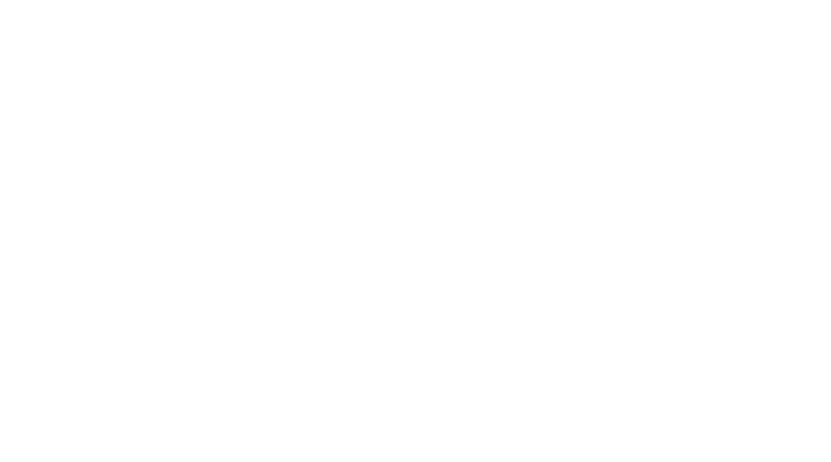
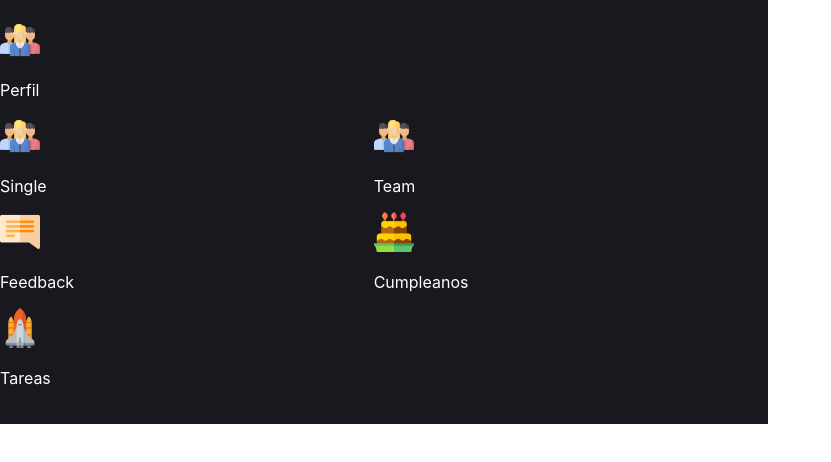
Before and after one commit to eilianacar/HackathonMapWorkEY, a React (Create React App) app: page /Menu in a window 1280 px wide. Shown: the top 462 px of the page, without its empty margins (0-831 px from the left). Built offline with nearby package versions, Linux system fonts and the light colour scheme.

Commit message:
menu lider

```diff
--- a/src/App.jsx
+++ b/src/App.jsx
@@ -16,6 +16,9 @@
 import Login from './views/Login';
 import Resgister from './views/Resgister';
 import Feedback from './leaderViews/FeedBack';
+import Menu  from './components/Menu';
+import Task from './leaderViews/Task';
+
 
 function App() {
   return (
@@ -42,7 +45,7 @@
         <Route path="/Single">
           <SingleLeader/>
         </Route>
-        <Route path="/Team">
+        <Route path="/Profile">
           <Profile/>
         </Route>
         <Route path="/Map">
@@ -69,6 +72,12 @@
         <Route path="/EmployeeFeedBack">
          <EFeedBack/>
         </Route>
+        <Route path="/Menu">
+         <Menu/>
+        </Route>
+        <Route path="/Task">
+         <Task/>
+        </Route>
         <Route exact path="/login" component={ Login } />
         <Route path="/EmployeeMap" component={ EMap } />
         <Route path="/Map" component={ MapLeader } />
--- /dev/null
+++ b/src/components/Menu.jsx
@@ -0,0 +1,62 @@
+import React from 'react'
+import '../css/menu.css';
+import team from '../img/team.png';
+import cake from '../img/cake.png';
+import spaceship from '../img/spaceship.png';
+import message from '../img/message.png';
+import { NavLink} from 'react-router-dom'
+
+const menu = () => {
+    return (
+        <div className="contmenu">
+            <div>
+            <NavLink to='/Profile'>
+            <img src={team} alt='logo' className="logomenu"/>
+            </NavLink>
+             <p className="nameMenu">Perfil</p>
+            </div>
+
+            <div>
+            <NavLink to='/Single'>
+            <img src={team} alt='logo' className="logomenu"/>
+            <p className="nameMenu">Single</p>
+            </NavLink>
+            </div>
+
+            <div>
+            <NavLink to='/Feedback'>
+            <img src={message} alt='logo' className="logomenu"/>
+            <p className="nameMenu">Feedback</p>
+            </NavLink>
+            </div>
+
+            <div>
+            <NavLink to='/Task'>
+            <img src={spaceship} alt='logo' className="logomenu"/>
+            <p className="nameMenu">Tareas</p>
+            </NavLink>
+            </div>
+
+            <div>
+            <NavLink to='/Team'>
+            <img src={team} alt='logo' className="logomenu"/>
+            <p className="nameMenu">Team</p>
+            </NavLink>
+            </div>
+
+            <div>
+            <NavLink to='/birthday'>
+            <img src={cake} alt='logo' className="logomenu"/>
+            <p className="nameMenu">Cumpleanos</p>
+            </NavLink>
+            </div>
+
+
+
+
+
+        </div>
+    )
+}
+
+export default menu
--- /dev/null
+++ b/src/css/menu.css
@@ -0,0 +1,19 @@
+.contmenu{
+    background-color: #19181E;
+    background-size: 100% 100%;
+    height: 53vh;
+    display: flex;
+    flex-direction: column;
+    flex-wrap: wrap;
+    width: 60%;
+    justify-content: center;
+}
+
+
+.logomenu{
+    max-width: 40px;
+}
+
+.nameMenu{
+    color: white;
+}
--- /dev/null
+++ b/src/leaderViews/Task.jsx
@@ -0,0 +1,11 @@
+import React from 'react'
+
+const Task = () => {
+    return (
+        <div>
+            <h1>Hola soy tareas</h1>
+        </div>
+    )
+}
+
+export default Task
```
Also changed, not shown: src/img/team.png (renamed from src/img/team(1).png).
